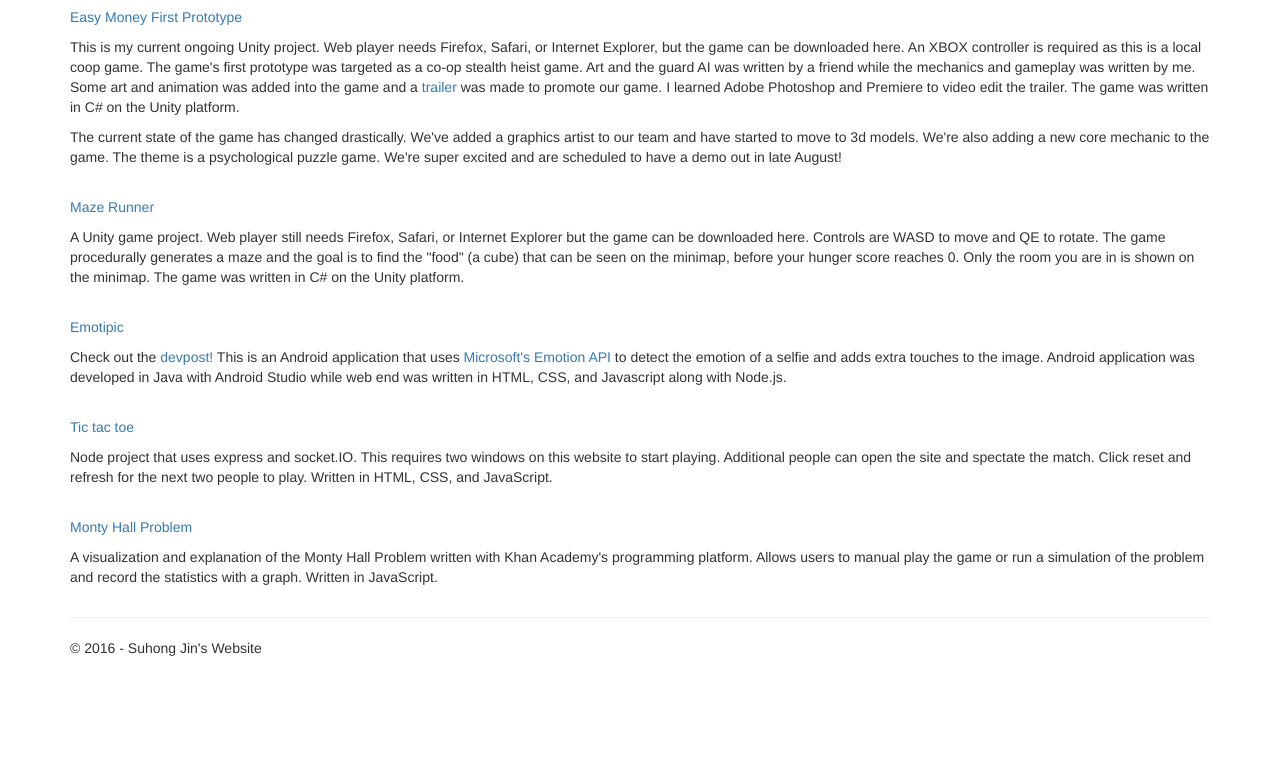
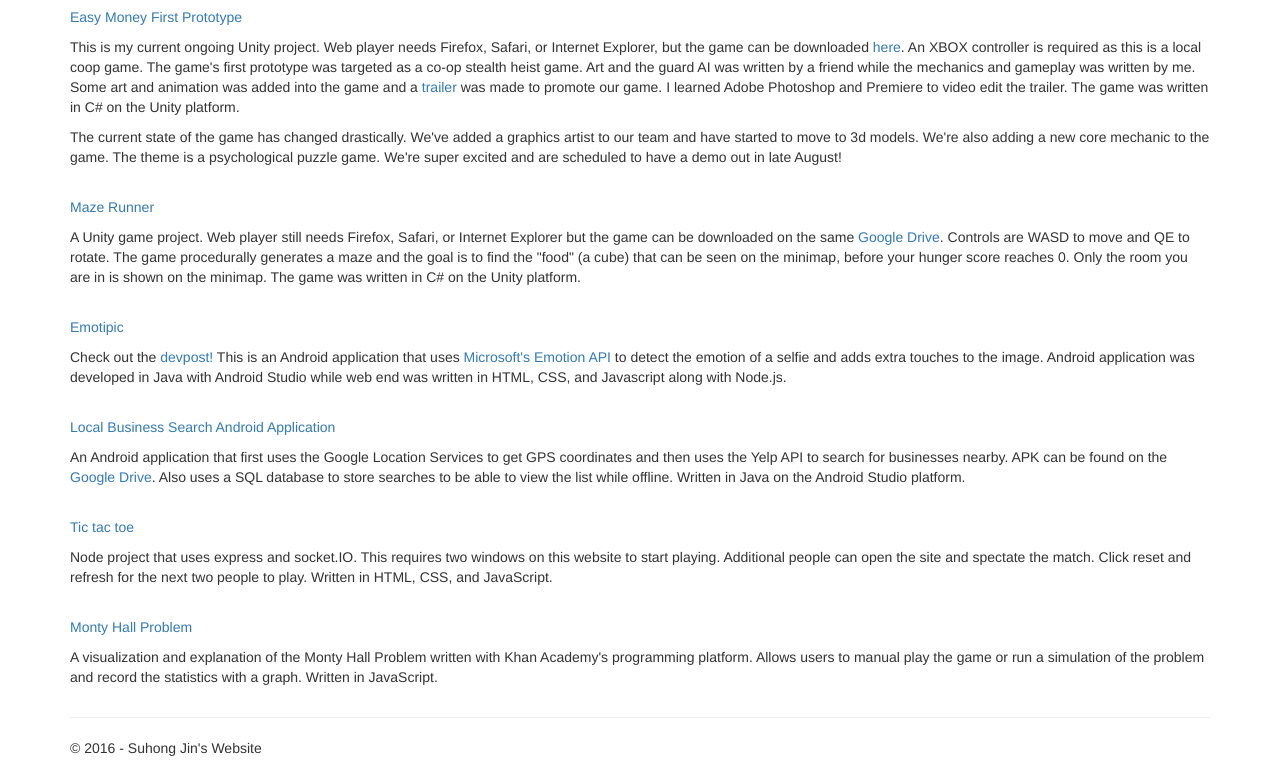
Before and after one commit to jinsuh/portfolio, a website: page templates/index.html in a window 1280 px wide. Shown: the part 113-881 px from the top of the page. Before the commit the page ends 800 px from the top, so only its background shows below. Drawn offline with nearby package versions, Linux system fonts and the light colour scheme; files that its build step writes are made by us from their sources; files whose address does not match are found by name.

Commit message:
updated index.html to add more projects

```diff
--- a/templates/index.html
+++ b/templates/index.html
@@ -41,7 +41,7 @@
         <p>
             <a href="/ggDemo">Easy Money First Prototype</a>
         <p>
-            This is my current ongoing Unity project. Web player needs Firefox, Safari, or Internet Explorer, but the game can be downloaded here. An XBOX controller is required as this is a local coop game. The game's first prototype was targeted as a co-op stealth heist game. Art and the guard AI was written by a friend while the mechanics and gameplay was written by me. Some art and animation was added into the game and a <a href="https://youtu.be/5ZLrS2Y6Q3Y">trailer</a> was made to promote our game. I learned Adobe Photoshop and Premiere to video edit the trailer. The game was written in C# on the Unity platform.
+            This is my current ongoing Unity project. Web player needs Firefox, Safari, or Internet Explorer, but the game can be downloaded <a href="https://drive.google.com/open?id=0B9t5d_pWEAI1ODFqeGhOSnZkb1k">here</a>. An XBOX controller is required as this is a local coop game. The game's first prototype was targeted as a co-op stealth heist game. Art and the guard AI was written by a friend while the mechanics and gameplay was written by me. Some art and animation was added into the game and a <a href="https://youtu.be/5ZLrS2Y6Q3Y">trailer</a> was made to promote our game. I learned Adobe Photoshop and Premiere to video edit the trailer. The game was written in C# on the Unity platform.
         </p>
 
         <p>
@@ -55,7 +55,7 @@
             <a href="/mazeDemo">Maze Runner</a>
         </p>
         <p>
-            A Unity game project. Web player still needs Firefox, Safari, or Internet Explorer but the game can be downloaded here. Controls are WASD to move and QE to rotate. The game procedurally generates a maze and the goal is to find the "food" (a cube) that can be seen on the minimap, before your hunger score reaches 0. Only the room you are in is shown on the minimap. The game was written in C# on the Unity platform.
+            A Unity game project. Web player still needs Firefox, Safari, or Internet Explorer but the game can be downloaded on the same <a href="https://drive.google.com/open?id=0B9t5d_pWEAI1ODFqeGhOSnZkb1k">Google Drive</a>. Controls are WASD to move and QE to rotate. The game procedurally generates a maze and the goal is to find the "food" (a cube) that can be seen on the minimap, before your hunger score reaches 0. Only the room you are in is shown on the minimap. The game was written in C# on the Unity platform.
         </p>
     </div>
 </div>
@@ -66,6 +66,16 @@
         </p>
         <p>
             Check out the <a href="http://devpost.com/software/emotipic">devpost!</a> This is an Android application that uses <a href="https://www.microsoft.com/cognitive-services/en-us/emotion-api">Microsoft's Emotion API</a> to detect the emotion of a selfie and adds extra touches to the image. Android application was developed in Java with Android Studio while web end was written in HTML, CSS, and Javascript along with Node.js.
+        </p>
+    </div>
+</div>
+<div class="row top-buffer">
+    <div class="col-md-12">
+        <p>
+            <a href="https://www.khanacademy.org/computer-programming/monty-hall-problem/5495227778727936">Local Business Search Android Application</a>
+        </p>
+        <p>
+            An Android application that first uses the Google Location Services to get GPS coordinates and then uses the Yelp API to search for businesses nearby. APK can be found on the <a href="https://drive.google.com/open?id=0B9t5d_pWEAI1ODFqeGhOSnZkb1k">Google Drive</a>. Also uses a SQL database to store searches to be able to view the list while offline. Written in Java on the Android Studio platform.
         </p>
     </div>
 </div>
```
